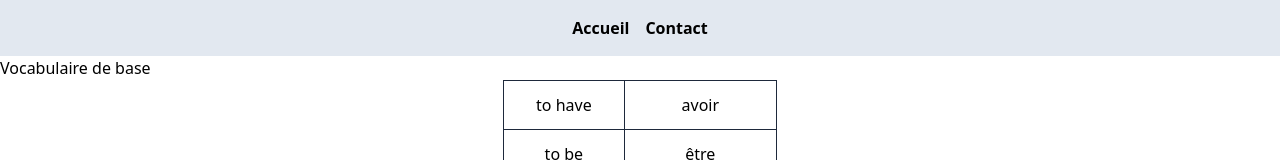
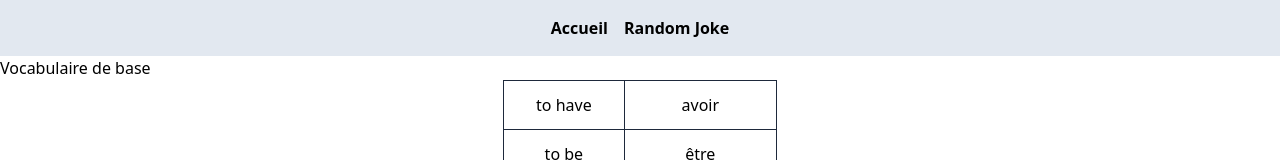
Before and after one commit to nobelAubry5/https---github.com-nobelAubry5-nextjs-start, a Next.js app: page / in a window 1280 px wide. Shown: the top 160 px of the page. Built offline with nearby package versions, Linux system fonts and the light colour scheme.

Commit message:
NotFound-Redirect propriétés - Terminé

```diff
--- a/components/Navbar/Navbar.js
+++ b/components/Navbar/Navbar.js
@@ -7,8 +7,8 @@ export default function Navbar() {
         Accueil
       </Link>
 
-      <Link href="/contact" className="font-bold mx-2">
-        Contact
+      <Link href="/joke" className="font-bold mx-2">
+        Random Joke
       </Link>
     </nav>
   );
--- a/pages/contact/index.js
+++ b/pages/joke/index.js
@@ -2,7 +2,7 @@ export default function contact(props) {
   console.log(props);
   return (
     <div>
-      <h1>Random joke</h1>
+      <h1 className="text-xl font-bold my-4">Random joke</h1>
       <p>
         <strong>Category: </strong>
         {props.data.category}
```
Also changed, not shown: pages/index.js (+11 -0 lines).
